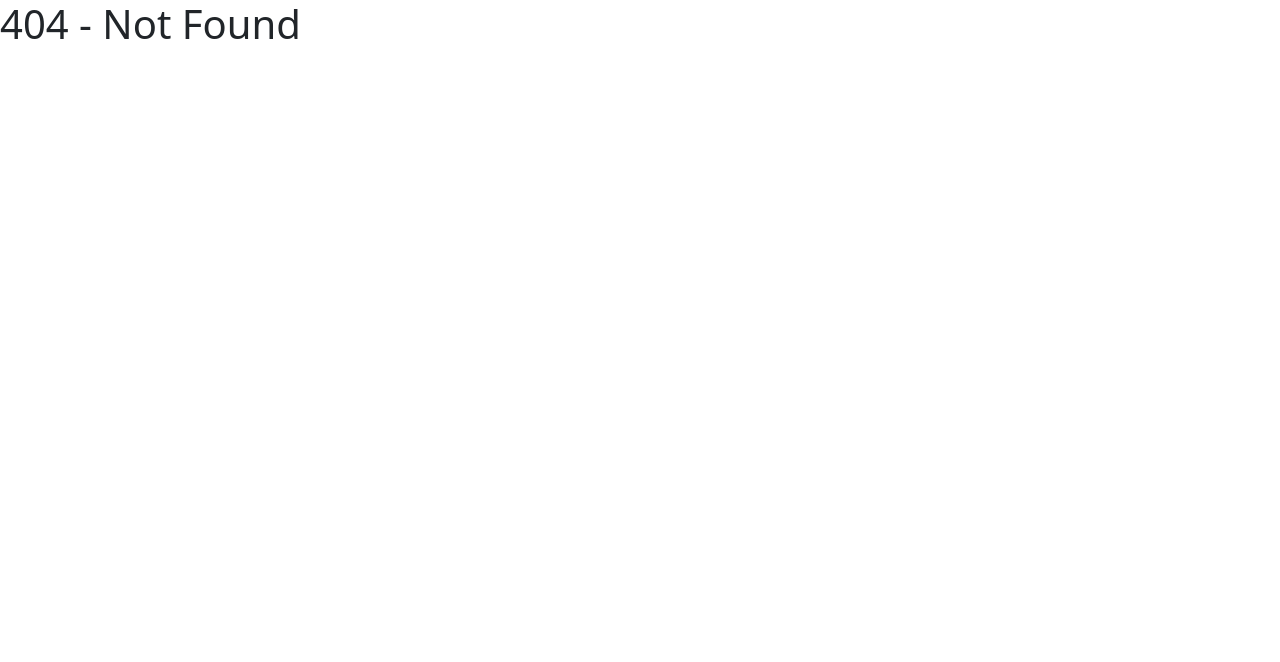
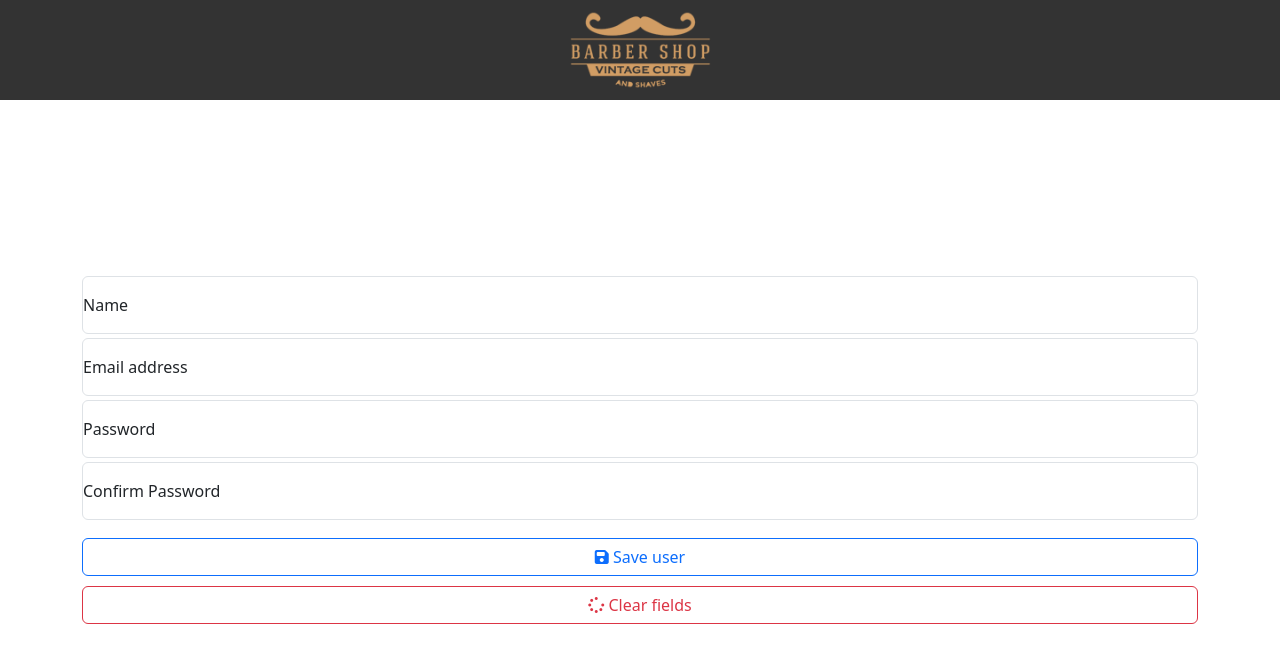
Before and after one commit to marcelo-paula/ProjAgendamento, a React (Create React App) app in the folder front/: page /login in a window 1280 px wide. Before the commit this address had no page. Shown: the top 662 px of the page. Built offline with nearby package versions, Linux system fonts and the light colour scheme.

Commit message:
Feito a tela de criação do usuário e criado componente botão

```diff
--- a/front/src/App.js
+++ b/front/src/App.js
@@ -1,6 +1,7 @@
 import { BrowserRouter, Route, Routes } from "react-router-dom";
 import Agendamento from "./pages/Agendamento";
 import Home from "./pages/Home";
+import Login from './pages/Login';
 
 function App() {
   return (
@@ -9,6 +10,7 @@ function App() {
         <Routes>
           <Route path="/" element={<Home />} />
           <Route path="/agendamento" element={<Agendamento />} />
+          <Route path="/login" element={<Login />} />
           <Route path="*" element={<h1>404 - Not Found</h1>} />
         </Routes>
       </BrowserRouter>
--- /dev/null
+++ b/front/src/components/Buttons/Buttons.js
@@ -0,0 +1,19 @@
+import React from 'react';
+import { Link } from 'react-router-dom';
+import './Buttons.style.css';
+
+const Buttons = ({submit, clear}) => {
+    return(
+        <>
+            <Link to="/" className="btn btn-outline-primary">
+                <i class="fa-solid fa-floppy-disk"></i> {submit}
+            </Link>
+
+            <Link to="/" className="btn btn-outline-danger">
+                <i class="fa-solid fa-spinner"></i> {clear}
+            </Link>
+        </>
+    )
+}
+
+export default Buttons
--- /dev/null
+++ b/front/src/components/Buttons/Buttons.style.css
@@ -0,0 +1,9 @@
+.buttons{
+    display: flex;
+    flex-direction: column;
+    text-align: center;
+}
+
+.buttons .btn.btn-outline-primary{
+    margin: 10px 0px;
+}
--- /dev/null
+++ b/front/src/components/Form/Form.js
@@ -0,0 +1,41 @@
+import React from 'react';
+import { Link } from 'react-router-dom';
+import './Form.style.css';
+import Buttons from '../Buttons/Buttons.js';
+
+
+const Login = () => {
+    return(
+        <>
+            <form className="formLogin col-12">
+                <div className="container">
+                    <div className="row">
+                        <div class="form-floating mb-1">
+                            <input type="name" className="form-control" id="name" name="name" placeholder="Inform your name"/>
+                            <label for="name">Name</label>
+                        </div>
+                        <div class="form-floating mb-1">
+                            <input type="email" className="form-control" id="email" name="email" placeholder="name@example.com"/>
+                            <label for="email">Email address</label>
+                        </div>
+                        <div class="form-floating mb-1">
+                            <input type="password" class="form-control" id="password" name="password" placeholder="Password"/>
+                            <label for="password">Password</label>
+                        </div>
+                        <div class="form-floating mb-2">
+                            <input type="password" class="form-control" id="confirPassword" name="confirPassword" placeholder="Confirm Password"/>
+                            <label for="confirPassword">Confirm Password</label>
+                        </div>
+                        <div className="buttons">
+                            <Buttons submit="Save user"
+                                     clear="Clear fields"
+                            />
+                        </div>
+                    </div>
+                </div>
+            </form>
+        </>
+    )
+}
+
+export default Login
--- /dev/null
+++ b/front/src/components/Form/Form.style.css
@@ -0,0 +1,6 @@
+.formLogin .container{
+    display: flex;
+    justify-content: center;
+    align-items: center;
+    height: calc(100vh - 100px);
+}
--- /dev/null
+++ b/front/src/pages/Login.js
@@ -0,0 +1,13 @@
+import PageLogin from '../components/Form/Form';
+import NavBar from '../components/NavBar/NavBar';
+
+const Login = () =>{
+    return(
+        <>
+            <NavBar logo="/images/logo.png" />
+            <PageLogin />
+        </>
+    )
+}
+
+export default Login
```
